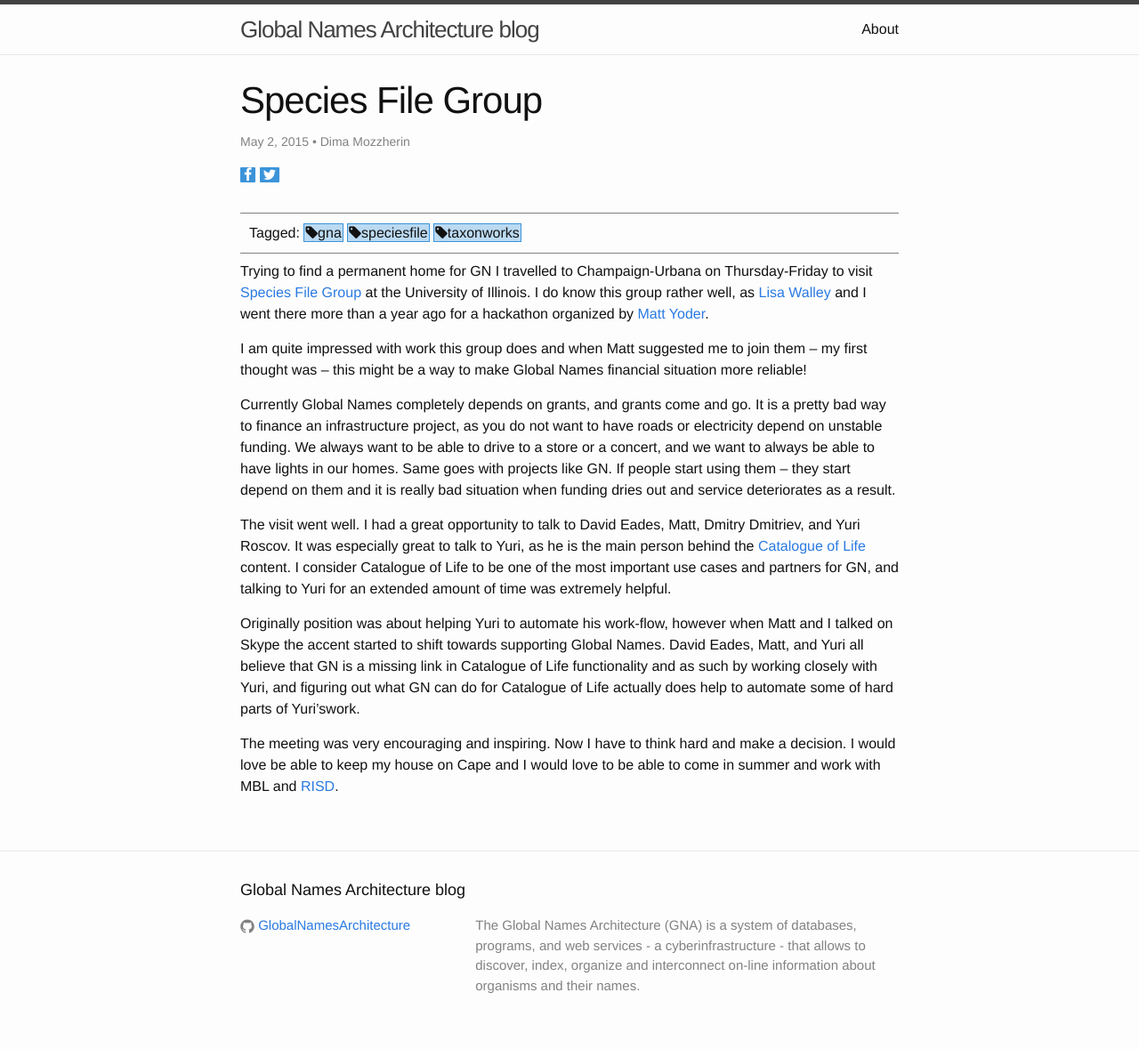
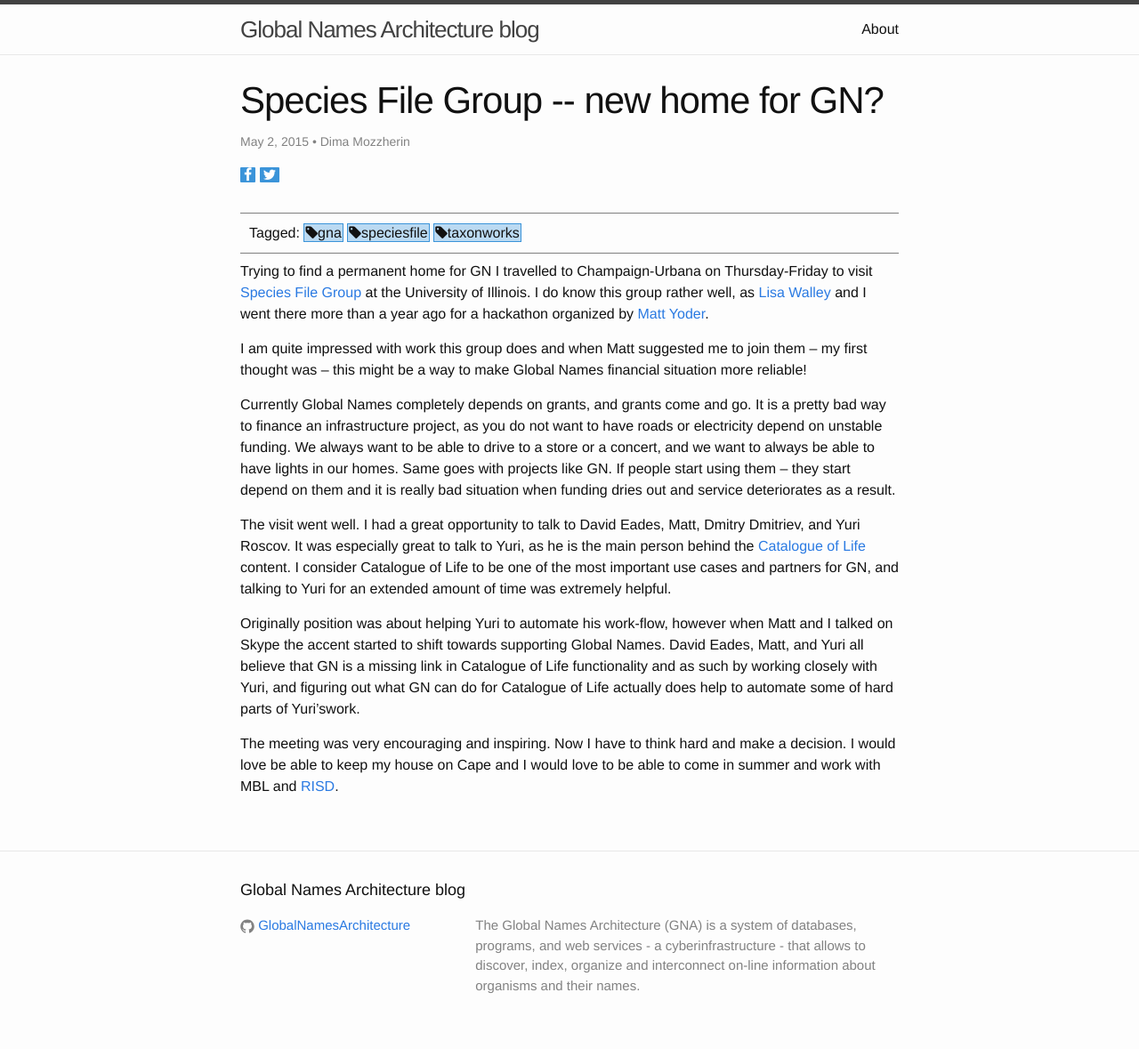
Before and after one commit to GlobalNamesArchitecture/GlobalNamesArchitecture.github.io, a Jekyll site: the page built from _posts/2015-05-02-species-file-group.md, in a window 1280 px wide. Shown: the whole page at 89% size. Built offline with Jekyll 4.4.1, drawn with Linux system fonts in a browser that asks for light colours; nearby versions of some CDN libraries.

Commit message:
title change

```diff
--- a/_posts/2015-05-02-species-file-group.md
+++ b/_posts/2015-05-02-species-file-group.md
@@ -1,6 +1,6 @@
 ---
 layout: post
-title: "Species File Group"
+title: "Species File Group -- new home for GN?"
 date: 2015-05-02 12:44:45
 author: "Dima Mozzherin"
 categories: "gna speciesfile taxonworks"
```
